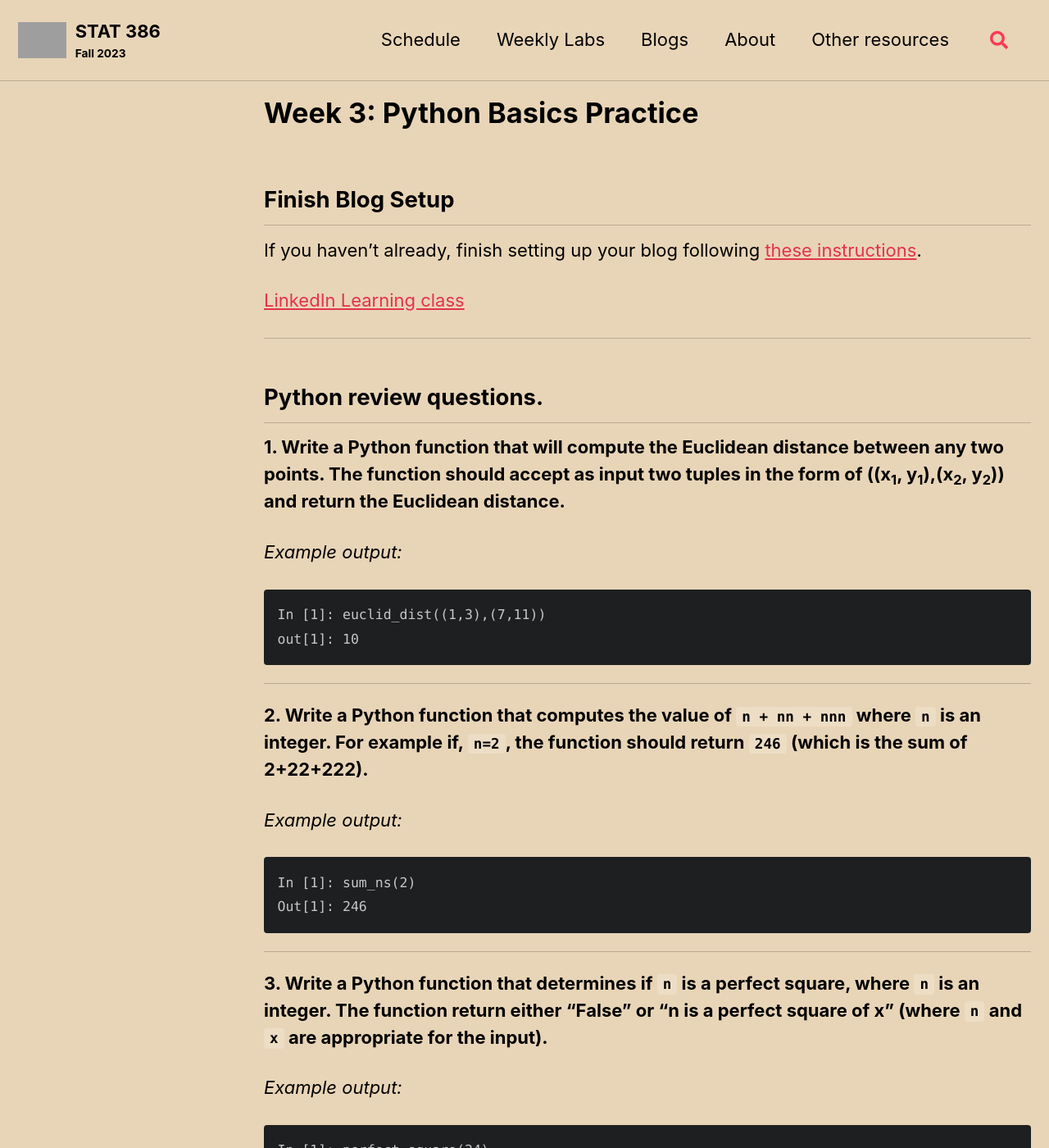
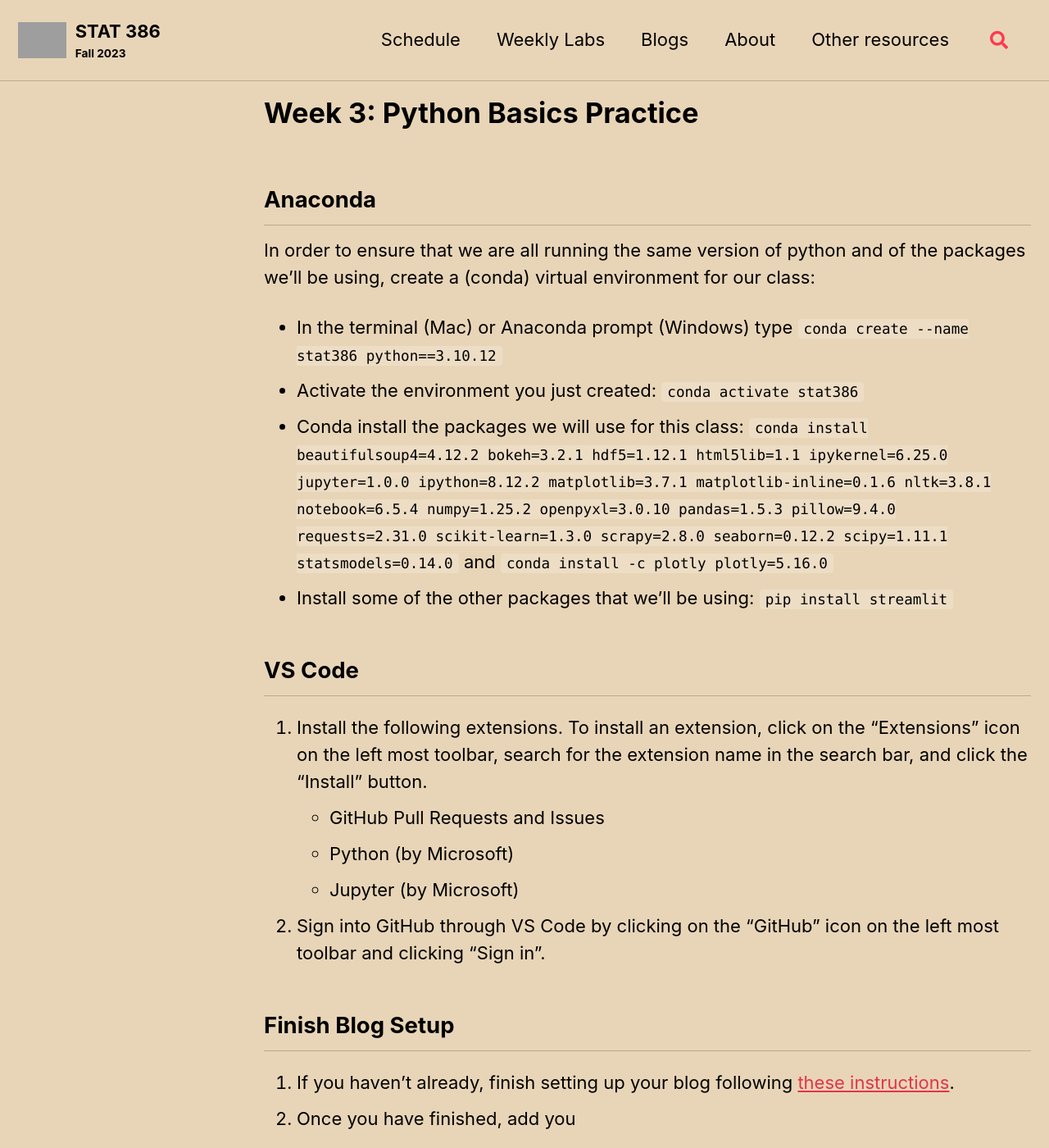
Before and after one commit to s386Fall2023/s386Fall2023.github.io, a Jekyll site: the page built from _assignments/03python.md, in a window 1280 px wide and 1400 px high. Shown: the whole window at 82% size. Built offline with Jekyll 4.4.1, drawn with Linux system fonts in a browser that asks for light colours; cached includes are drawn as plain includes; some of the changed text lies outside the part shown; grey boxes are pictures that could not be loaded.

Commit message:
Update Lab 3

````diff
--- a/_assignments/03python.md
+++ b/_assignments/03python.md
@@ -6,15 +6,37 @@ classes: wide
 excerpt: Basic python practice
 ---
 
+## Anaconda
+In order to ensure that we are all running the same version of python and of the packages we'll be using, create a (conda) virtual environment for our class:
+* In the terminal (Mac) or Anaconda prompt (Windows) type
+    ```conda create --name stat386 python==3.10.12```
+* Activate the environment you just created:
+    ```conda activate stat386```
+* Conda install the packages we will use for this class:
+    ```conda install beautifulsoup4=4.12.2 bokeh=3.2.1 hdf5=1.12.1 html5lib=1.1 ipykernel=6.25.0 jupyter=1.0.0 ipython=8.12.2 matplotlib=3.7.1 matplotlib-inline=0.1.6 nltk=3.8.1 notebook=6.5.4 numpy=1.25.2 openpyxl=3.0.10 pandas=1.5.3 pillow=9.4.0 requests=2.31.0 scikit-learn=1.3.0 scrapy=2.8.0 seaborn=0.12.2 scipy=1.11.1 statsmodels=0.14.0```
+    and
+    ```conda install -c plotly plotly=5.16.0```
+* Install some of the other packages that we'll be using:
+    ```pip install streamlit```
+
+## VS Code
+1. Install the following extensions.  To install an extension, click on the "Extensions" icon on the left most toolbar, search for the extension name in the search bar, and click the "Install" button.
+    * GitHub Pull Requests and Issues
+    * Python (by Microsoft)
+    * Jupyter (by Microsoft)
+2. Sign into GitHub through VS Code by clicking on the "GitHub" icon on the left most toolbar and clicking "Sign in".
+
 ## Finish Blog Setup
 
-If you haven't already, finish setting up your blog following [these instructions]({{site.url}}/{{site.baseurl}}/resources/blogsetup).
+1. If you haven't already, finish setting up your blog following [these instructions]({{site.url}}/{{site.baseurl}}/resources/blogsetup).
+2. Once you have finished, add you
 
 
-[LinkedIn Learning class](https://github.com/LinkedInLearning/python-essential-training-4314028)
-
----
 ## Python review questions.
+* Create a folder for this homework assignment in a sensible location on your computer
+* Initialize the folder as a git repository either in the command line or with VSCode.
+* Open the folder in VSCode (if you haven't already)
+* Practice using VSCode with git while you complete the rest of the assignment.
 
 **1.  Write a Python function that will compute the Euclidean distance between any two points.  The function should accept as input two tuples in the form of ((x<sub>1</sub>, y<sub>1</sub>),(x<sub>2</sub>, y<sub>2</sub>)) and return the Euclidean distance.**
 
@@ -101,7 +123,7 @@ Out[2]: {1: ['a', 'a', 'a', 'a'],
 
 
 ----
-**7.  Write a python function that accepts an integer `n` (where 2 $\le$ `n` $\le$ 9) and returns a list of all the numbers between 0 and `n`00 that have an `n` in them AND are divisible by `n`.**
+**7.  Write a python function that accepts an integer `n` (where 2 $\le$ `n` $\le$ 9) and returns a list of all the numbers between 0 and `n`00 that have an `n` in them AND are divisible by `n`. See the example output below.**
 
 ```
 In [1]: n_list(3)
@@ -119,21 +141,16 @@ Out[2]: "Invalid input: enter a number between 2 and 9"
 ```
 
 
+---
+**8. Write a Python function that takes a list of numbers as input and calculates the sum of all even numbers in the list. Additionally, find the maximum value among these even numbers and determine how many times it appears in the list. Finally, print both the sum and the maximum value along with its frequency. See the example output below.**
 
-----
-**9.  Use a dictionary comprehension to create a dictionary where the keys are the numbers between 100 and 200 (inclusive) that are divisible by 10 and the value associated with each key is the key divided by 100.**
 
-*Desired result*
 ```
-Out[1]: {100: 1.0,
-         110: 1.1,
-         120: 1.2,
-         130: 1.3,
-         140: 1.4,
-         150: 1.5,
-         160: 1.6,
-         170: 1.7,
-         180: 1.8,
-         190: 1.9,
-         200: 2.0}
- ```
+In [1]: evens_mean_max([1,2,3,4,5,6])
+Out[1]: The sum of the even numbers is 12.
+        The maximum of the even numbers is 6 and it appears 1 time(s) in the list.
+
+In [2]: evens_mean_max([1,7,2,3,7,4,5,6,7,6])
+Out[1]: The sum of the even numbers is 18.
+        The maximum of the even numbers is 6 and it appears 2 time(s) in the list.
+```
````
Also changed, not shown: other parts of _assignments/03python.md (+2 -2 lines), _assignments/01setup.md (+6 -19 lines).
